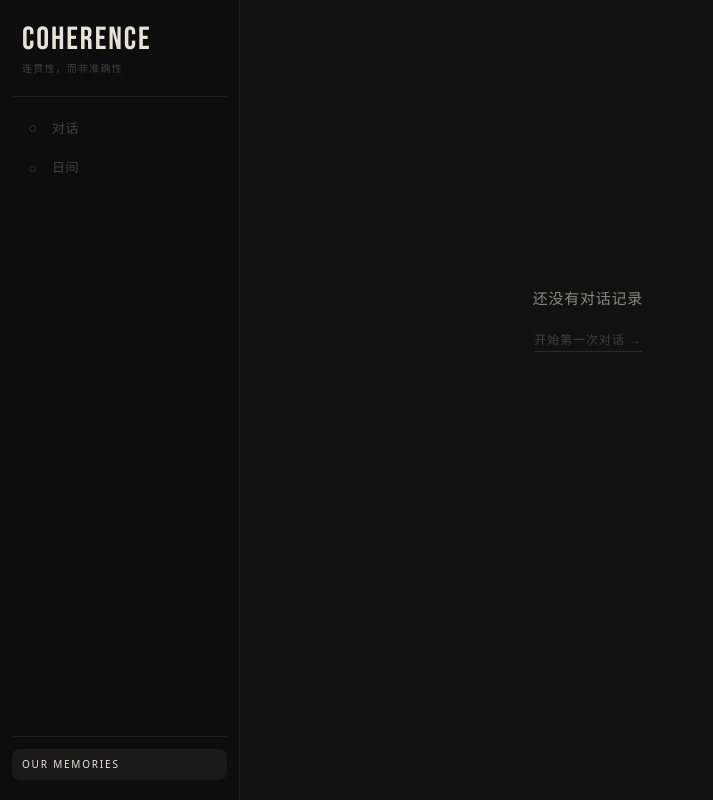
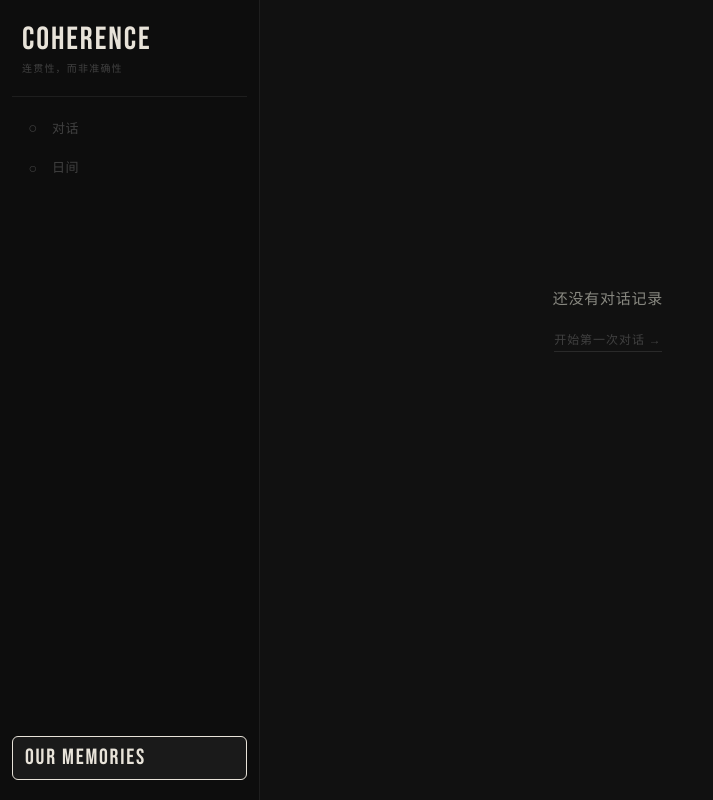
Before and after one commit to Sylvan-Wang/coherence, a Next.js app: page /profile in a window 1280 px wide. Shown: the whole page, without its empty margins (0-713 px from the left). Built offline with nearby package versions, Linux system fonts and the light colour scheme.

Commit message:
API Connection Fix

```diff
--- a/components/ChatPage.tsx
+++ b/components/ChatPage.tsx
@@ -53,7 +53,7 @@ function Sidebar({ dark, toggleTheme, userId }: { dark: boolean; toggleTheme: ()
         textDecoration: 'none',
         color: isActive ? textActive : textMuted,
         background: isActive ? (dark ? '#1a1a1a' : '#ebebeb') : 'transparent',
-        fontSize: 13, letterSpacing: '0.04em',
+        fontSize: 15, letterSpacing: '0.04em',
         fontFamily: 'inherit',
         transition: 'all 0.15s',
       }}
@@ -68,7 +68,7 @@ function Sidebar({ dark, toggleTheme, userId }: { dark: boolean; toggleTheme: ()
 
   return (
     <div style={{
-      width: 240, flexShrink: 0,
+      width: 260, flexShrink: 0,
       background: bg,
       borderRight: `1px solid ${border}`,
       display: 'flex', flexDirection: 'column',
@@ -138,7 +138,7 @@ function Sidebar({ dark, toggleTheme, userId }: { dark: boolean; toggleTheme: ()
           display: 'flex', alignItems: 'center', gap: 10,
           width: '100%', padding: '8px 12px', borderRadius: 8,
           background: 'none', border: 'none',
-          color: textMuted, fontSize: 13,
+          color: textMuted, fontSize: 15,
           letterSpacing: '0.04em', cursor: 'pointer',
           fontFamily: 'inherit', transition: 'all 0.15s',
         }}
@@ -151,19 +151,28 @@ function Sidebar({ dark, toggleTheme, userId }: { dark: boolean; toggleTheme: ()
       </div>
 
       {/* Bottom — OUR MEMORIES */}
-      <div style={{ borderTop: `1px solid ${border}`, paddingTop: 12 }}>
+      <div style={{ paddingTop: 12 }}>
         <Link href="/profile" style={{
-          display: 'flex', alignItems: 'center',
-          padding: '8px 10px', borderRadius: 8,
+          display: 'block',
+          padding: '10px 12px',
           textDecoration: 'none',
-          color: pathname === '/profile' ? textActive : textMuted,
+          border: `1px solid ${pathname === '/profile' ? textActive : border}`,
+          borderRadius: 6,
+          color: textActive,
           background: pathname === '/profile' ? (dark ? '#1a1a1a' : '#ebebeb') : 'transparent',
           transition: 'all 0.15s',
-          fontFamily: 'system-ui, sans-serif',
-          fontSize: 10, letterSpacing: '0.18em',
+          fontFamily: '"Bebas Neue", Impact, sans-serif',
+          fontSize: 22, letterSpacing: '0.08em',
+          lineHeight: 1,
         }}
-        onMouseEnter={e => { if (pathname !== '/profile') (e.currentTarget as HTMLElement).style.background = hoverBg }}
-        onMouseLeave={e => { if (pathname !== '/profile') (e.currentTarget as HTMLElement).style.background = 'transparent' }}
+        onMouseEnter={e => {
+          (e.currentTarget as HTMLElement).style.borderColor = textActive
+          if (pathname !== '/profile') (e.currentTarget as HTMLElement).style.background = hoverBg
+        }}
+        onMouseLeave={e => {
+          (e.currentTarget as HTMLElement).style.borderColor = pathname === '/profile' ? textActive : border
+          if (pathname !== '/profile') (e.currentTarget as HTMLElement).style.background = 'transparent'
+        }}
         >
           OUR MEMORIES
         </Link>
@@ -389,7 +398,7 @@ export default function ChatPage() {
                           color: userText,
                           borderRadius: '16px 16px 4px 16px',
                           padding: '10px 16px',
-                          fontSize: 14,
+                          fontSize: 16,
                           lineHeight: 1.8,
                           letterSpacing: '0.04em',
                         }}>
@@ -404,7 +413,7 @@ export default function ChatPage() {
                         }} />
                         <div style={{
                           flex: 1,
-                          fontSize: 15, lineHeight: 1.9,
+                          fontSize: 17, lineHeight: 1.9,
                           letterSpacing: '0.04em',
                           color: textPrimary,
                           whiteSpace: 'pre-wrap',
@@ -441,7 +450,7 @@ export default function ChatPage() {
           <div style={{
             position: 'absolute',
             bottom: 0,
-            left: 240,
+            left: 260,
             right: 0,
             padding: '16px 32px 28px',
             background: bg,
--- a/components/ProfilePage.tsx
+++ b/components/ProfilePage.tsx
@@ -36,7 +36,7 @@ function Sidebar({ dark, toggleTheme }: { dark: boolean; toggleTheme: () => void
 
   return (
     <div style={{
-      width: 240, flexShrink: 0,
+      width: 260, flexShrink: 0,
       background: bg,
       borderRight: `1px solid ${border}`,
       display: 'flex', flexDirection: 'column',
@@ -68,16 +68,19 @@ function Sidebar({ dark, toggleTheme }: { dark: boolean; toggleTheme: () => void
           <span>{dark ? '日间' : '夜间'}</span>
         </button>
       </div>
-      <div style={{ borderTop: `1px solid ${border}`, paddingTop: 12 }}>
+      <div style={{ paddingTop: 12 }}>
         <Link href="/profile" style={{
-          display: 'flex', alignItems: 'center',
-          padding: '8px 10px', borderRadius: 8,
+          display: 'block',
+          padding: '10px 12px',
           textDecoration: 'none',
-          color: pathname === '/profile' ? textActive : textMuted,
+          border: `1px solid ${pathname === '/profile' ? textActive : border}`,
+          borderRadius: 6,
+          color: textActive,
           background: pathname === '/profile' ? (dark ? '#1a1a1a' : '#ebebeb') : 'transparent',
           transition: 'all 0.15s',
-          fontFamily: 'system-ui, sans-serif',
-          fontSize: 10, letterSpacing: '0.18em',
+          fontFamily: '"Bebas Neue", Impact, sans-serif',
+          fontSize: 22, letterSpacing: '0.08em',
+          lineHeight: 1,
         }}>
           OUR MEMORIES
         </Link>
```
